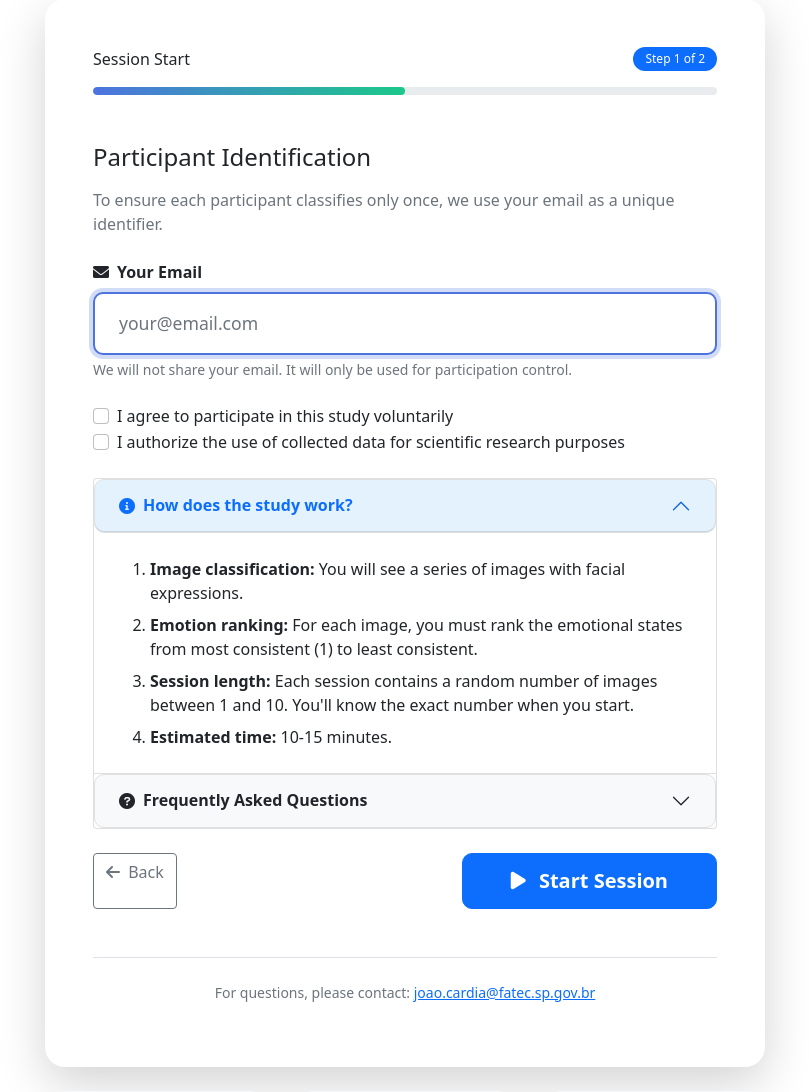
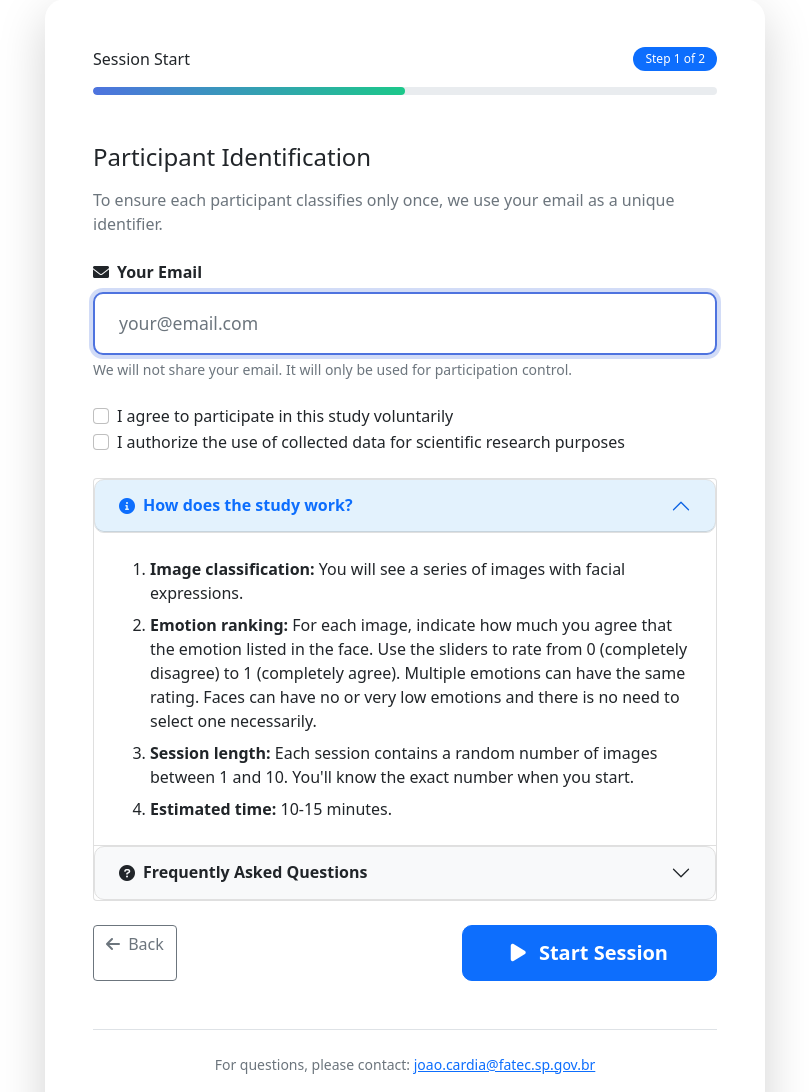
Before and after one commit to jbcnrlz/faceEmotionEvaluation, a Django app: page /start/ in a window 1280 px wide, after a click on "How does the study work?". Shown: the part 349-1441 px from the top of the page, without its empty margins (235-1044 px from the left). Run offline with Django 5.2, Linux system fonts and the light colour scheme; data comes from the database, SQL or seed files in the repository.

Commit message:
fix: Update emotion ranking instructions for clarity and detail

```diff
--- a/face_study_project/face_study/templates/studyInterfaces/start_session.html
+++ b/face_study_project/face_study/templates/studyInterfaces/start_session.html
@@ -105,8 +105,7 @@
                                                 <strong>Image classification:</strong> You will see a series of images with facial expressions.
                                             </li>
                                             <li class="mb-2">
-                                                <strong>Emotion ranking:</strong> For each image, you must rank the emotional states
-                                                from most consistent (1) to least consistent.
+                                                <strong>Emotion ranking:</strong> For each image, indicate how much you agree that the emotion listed in the face. Use the sliders to rate from 0 (completely disagree) to 1 (completely agree). Multiple emotions can have the same rating. Faces can have no or very low emotions and there is no need to select one necessarily.
                                             </li>
                                             <li class="mb-2">
                                                 <strong>Session length:</strong> Each session contains a random number of images
```
